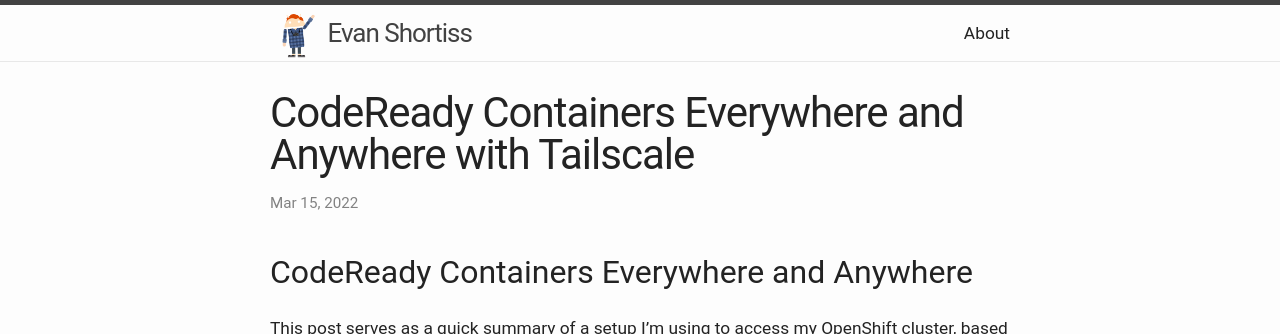
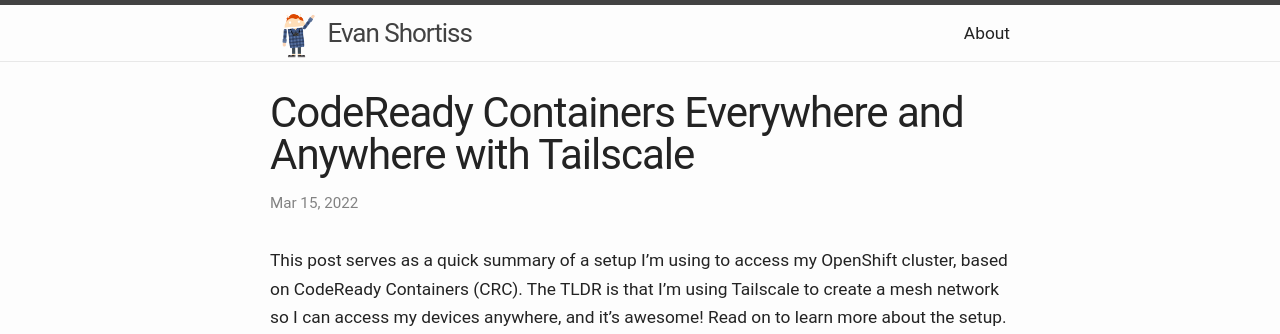
Before and after one commit to evanshortiss/evanshortiss.github.io, a Jekyll site: the page built from _posts/2022-03-15-crc-tailscale.markdown, in a window 1280 px wide and 900 px high, cut to the strip 0-334 px from the top of the window. Built offline with Jekyll 4.4.1, drawn with Linux system fonts in a browser that asks for light colours.

Commit message:
fix title of crc and tailscale post

```diff
--- a/_posts/2022-03-15-crc-tailscale.markdown
+++ b/_posts/2022-03-15-crc-tailscale.markdown
@@ -4,8 +4,6 @@
 layout: post
 categories: openshift
 ---
-
-## CodeReady Containers Everywhere and Anywhere
 
 This post serves as a quick summary of a setup I'm using to access my OpenShift
 cluster, based on CodeReady Containers (CRC). The TLDR is that I'm using
```
